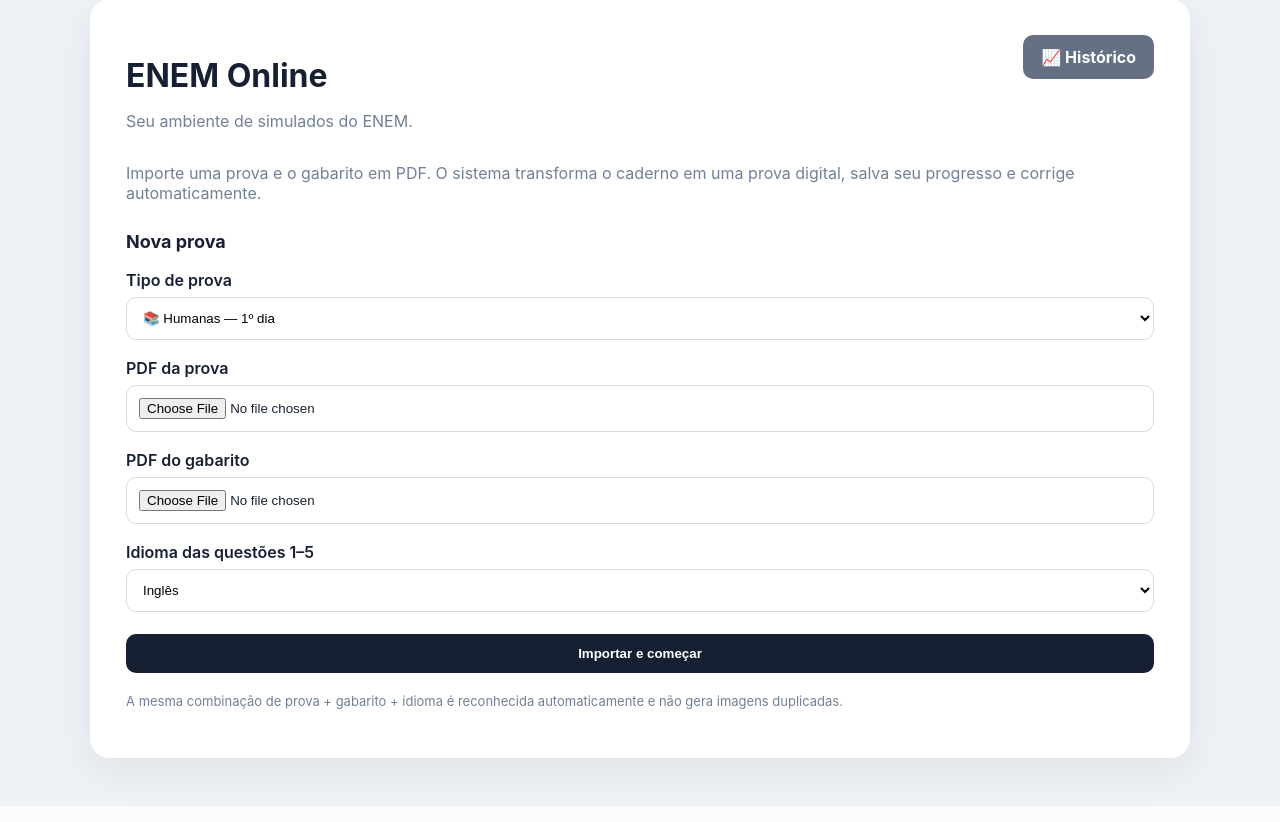
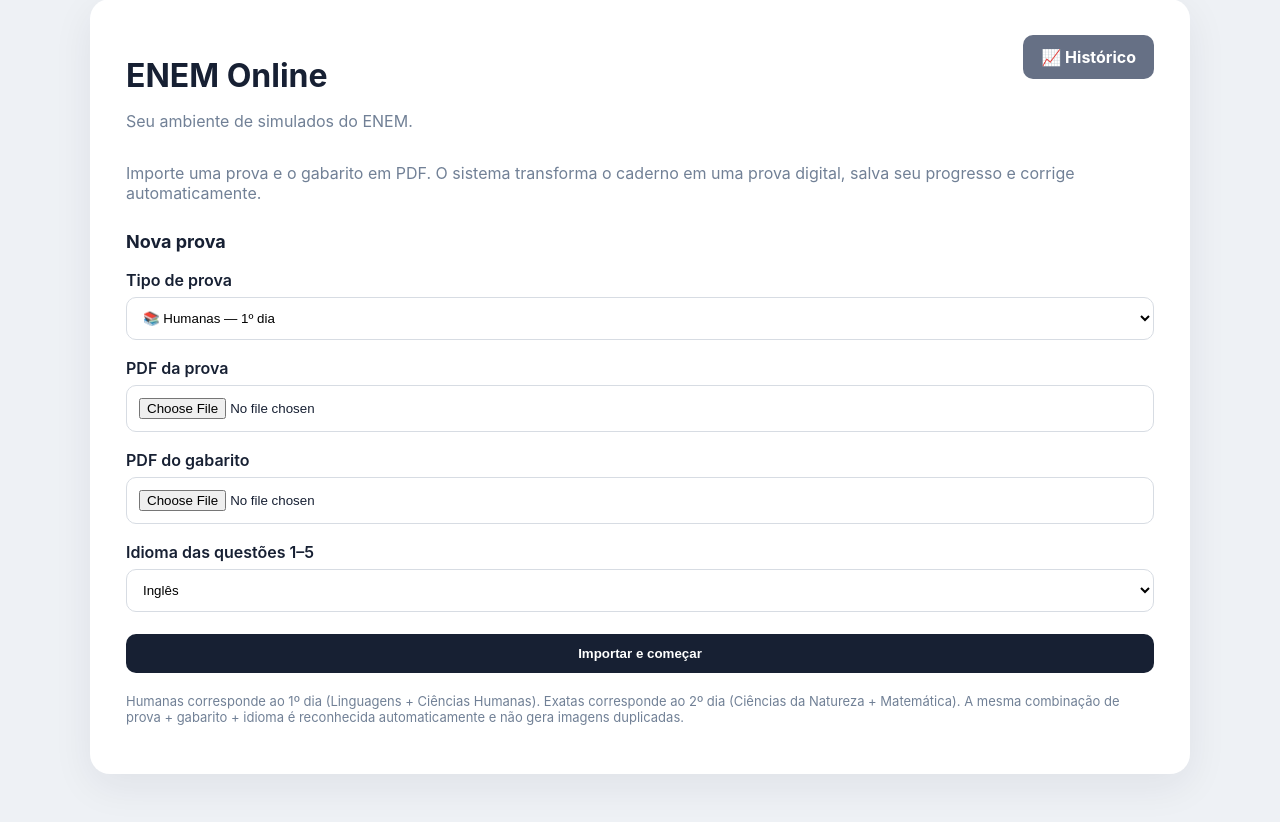
Before and after one commit to Doutii/enem_online, a Python web app: template templates/index.html in a window 1280 px wide. Shown: the part 49-871 px from the top of the page. Run offline with Jinja, Linux system fonts and the light colour scheme; the template is opened without the code that fills it, so the values that code supplies are empty.

Commit message:
Explain Humanas and Exatas import modes

```diff
--- a/templates/index.html
+++ b/templates/index.html
@@ -1,2 +1,2 @@
 <!doctype html><html lang="pt-br"><head><meta charset="utf-8"><meta name="viewport" content="width=device-width,initial-scale=1"><title>ENEM Online</title><link rel="stylesheet" href="{{ url_for('static', filename='style.css') }}"></head><body><main class="card wide"><div class="home-head"><div><h1>ENEM Online</h1><p class="muted">Seu ambiente de simulados do ENEM.</p></div><a class="button secondary" href="{{ url_for('historico') }}">📈 Histórico</a></div><p class="muted">Importe uma prova e o gabarito em PDF. O sistema transforma o caderno em uma prova digital, salva seu progresso e corrige automaticamente.</p>{% with messages=get_flashed_messages() %}{% if messages %}<div class="alert">{{ messages[-1] }}</div>{% endif %}{% endwith %}{% if saved_exams %}<h2 class="section-title">Minhas provas salvas</h2><div class="saved-exams">{% for e in saved_exams %}<div class="saved-exam"><div><strong>{{ e.title }}</strong><span class="saved-meta">{{ e.answered }}/{{ e.total }} respondidas{% if e.completed %} · Finalizada{% elif e.paused %} · Pausada{% else %} · Em andamento{% endif %}</span></div><a class="button" href="{{ url_for('abrir',sid=e.id) }}">{{ 'Ver resultado' if e.completed else ('Retomar prova' if e.paused else 'Continuar prova') }}</a></div>{% endfor %}</div>{% endif %}<h2 class="section-title">Nova prova</h2><form action="{{ url_for('importar') }}" method="post" enctype="multipart/form-data">
-<label>Tipo de prova</label><select name="exam_type" id="examType" onchange="document.getElementById('languageGroup').hidden=this.value!=='humanas'"><option value="humanas">📚 Humanas — 1º dia</option><option value="exatas">📐 Exatas — 2º dia</option></select><label>PDF da prova</label><input type="file" name="prova" accept="application/pdf" required><label>PDF do gabarito</label><input type="file" name="gabarito" accept="application/pdf" required><div id="languageGroup"><label>Idioma das questões 1–5</label><select name="language"><option value="ingles">Inglês</option><option value="espanhol">Espanhol</option></select></div><button>Importar e começar</button></form><p class="small">A mesma combinação de prova + gabarito + idioma é reconhecida automaticamente e não gera imagens duplicadas.</p></main></body></html>
+<label>Tipo de prova</label><select name="exam_type" id="examType" onchange="document.getElementById('languageGroup').hidden=this.value!=='humanas'"><option value="humanas">📚 Humanas — 1º dia</option><option value="exatas">📐 Exatas — 2º dia</option></select><label>PDF da prova</label><input type="file" name="prova" accept="application/pdf" required><label>PDF do gabarito</label><input type="file" name="gabarito" accept="application/pdf" required><div id="languageGroup"><label>Idioma das questões 1–5</label><select name="language"><option value="ingles">Inglês</option><option value="espanhol">Espanhol</option></select></div><button>Importar e começar</button></form><p class="small">Humanas corresponde ao 1º dia (Linguagens + Ciências Humanas). Exatas corresponde ao 2º dia (Ciências da Natureza + Matemática). A mesma combinação de prova + gabarito + idioma é reconhecida automaticamente e não gera imagens duplicadas.</p></main></body></html>
```
